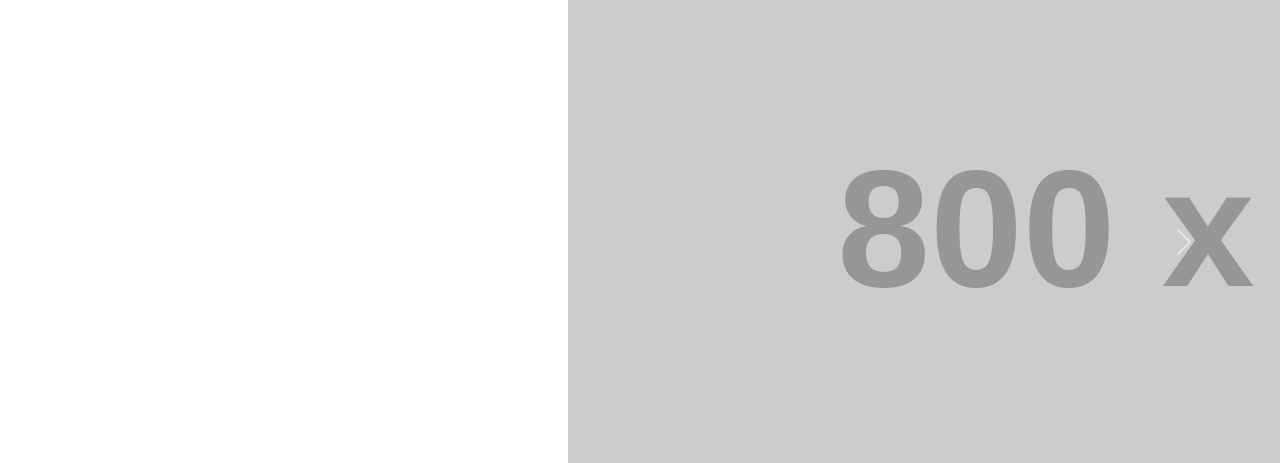
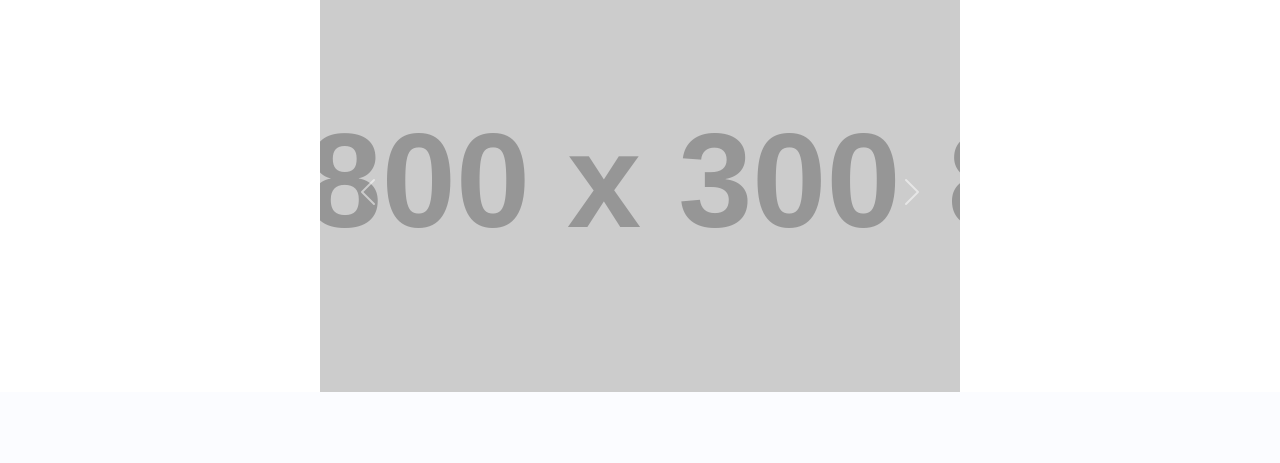
Before and after one commit to Fuuka118/portfolio, a plain HTML site: page Portfolio/index.html in a window 1280 px wide. Shown: the part 66-529 px from the top of the page. Drawn offline with nearby package versions, Linux system fonts and the light colour scheme; placeholder pictures from the web are drawn by us.

Commit message:
Add files via upload

```diff
--- a/Portfolio/style.css
+++ b/Portfolio/style.css
@@ -6,15 +6,34 @@
   margin: 0 0 0 10px;
 }
 
+.carousel {
+  width: 50%;
+  margin: 0 auto;
+  transition:box-shadow 0.3s, transform 0.3s;
+}
+
 .carousel-inner {
-  display: flex;
   justify-content: center;
 }
 
 .carousel-item img {
-  height: 500px;
+  width: 50%;
+  height: 400px;
   object-fit: cover;
   /* width: 0 auto; */
+  /* margin:-6px 0 0 -10px; */
+  transition:filter 0.3s;
+}
+
+/* .carousel-item {
+  transition:box-shadow 0.3s, transform 0.3s;
+} */
+
+.carousel:hover {
+  box-shadow:0 6px 14px rgba(0, 0, 0, 0.24);
+  /* transform:translate(0, -2px); */
+  transform:scale(1.1);
+  filter:blur(5px);
 }
 
 #skill {
```
